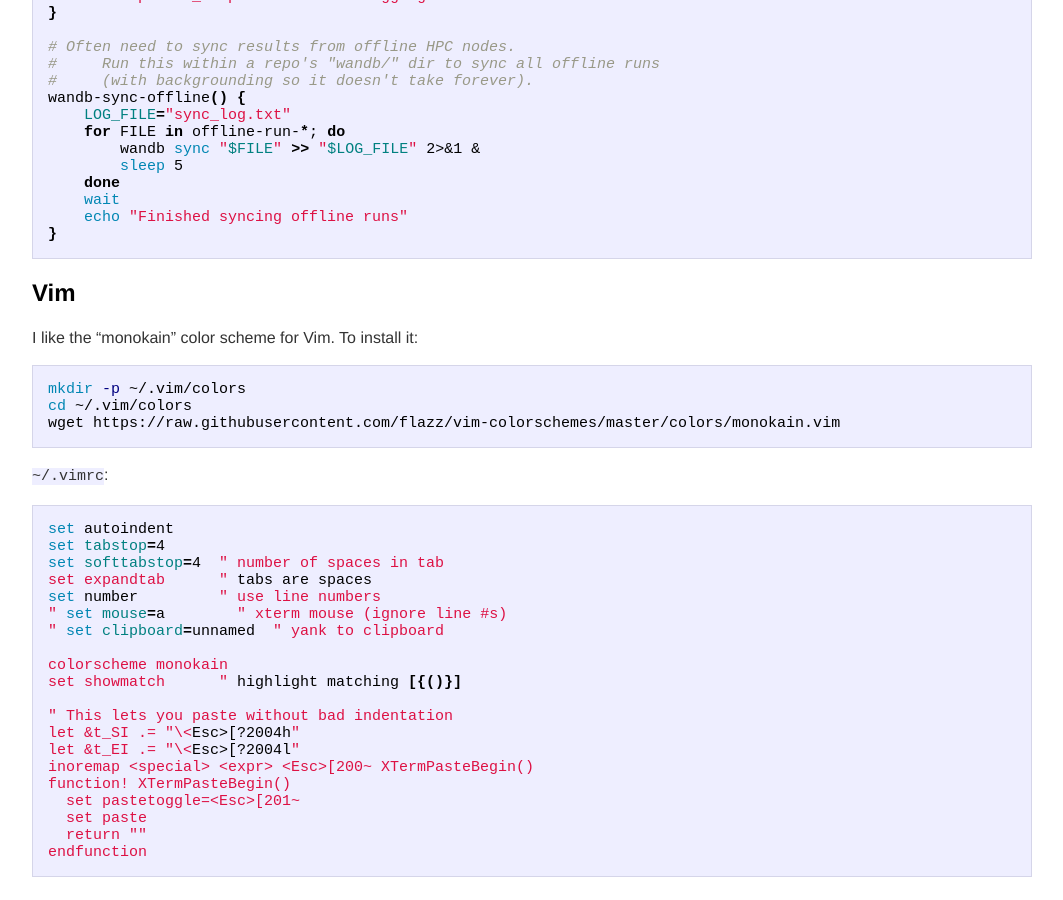
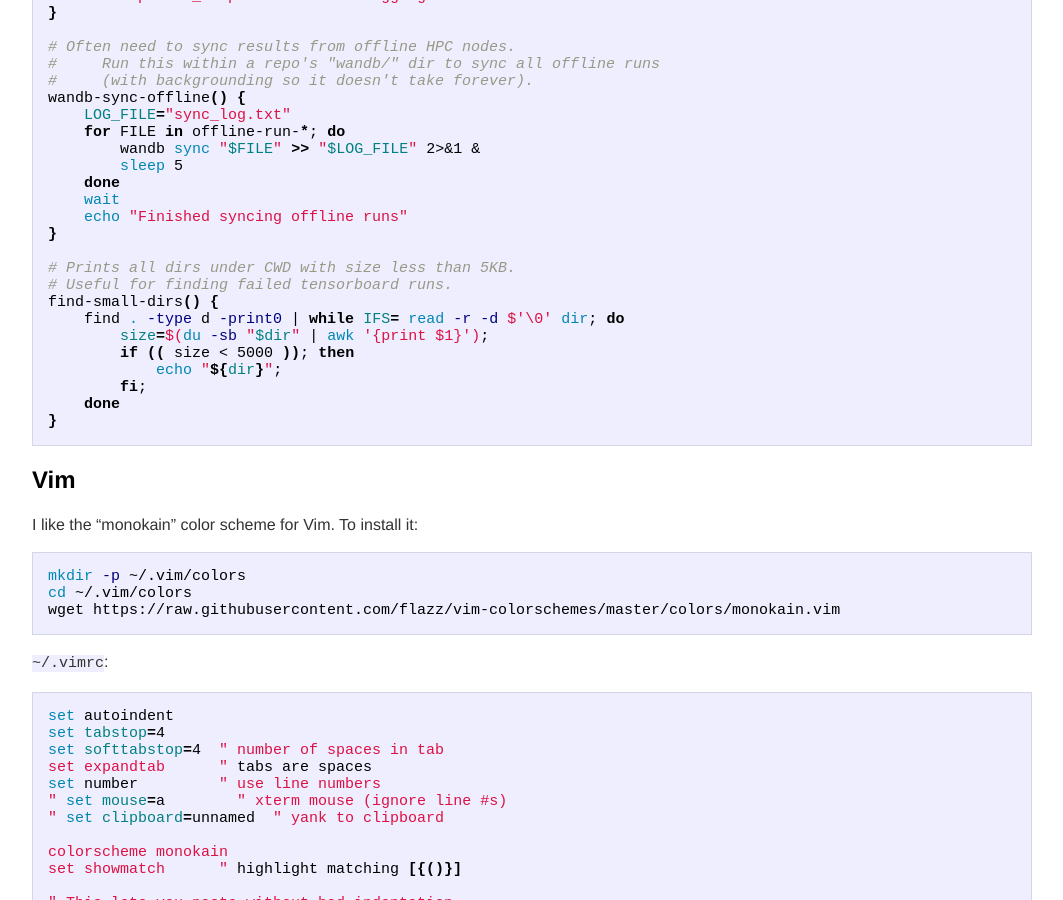
Before and after one commit to kcorder/kcorder.github.io, a Jekyll site: the page built from _posts/2021-01-13-term-configs.md, in a window 1280 px wide and 900 px high, scrolled down 1374 px. Shown: the whole window, without its empty margins (108-1171 px from the left). Built offline with Jekyll 4.4.1, drawn with Linux system fonts in a browser that asks for light colours.

Commit message:
Update 2021-01-13-term-configs.md
Add find-small-dirs function

````diff
--- a/_posts/2021-01-13-term-configs.md
+++ b/_posts/2021-01-13-term-configs.md
@@ -87,6 +87,17 @@ wandb-sync-offline() {
     wait
     echo "Finished syncing offline runs"
 }
+
+# Prints all dirs under CWD with size less than 5KB.
+# Useful for finding failed tensorboard runs.
+find-small-dirs() {
+    find . -type d -print0 | while IFS= read -r -d $'\0' dir; do
+        size=$(du -sb "$dir" | awk '{print $1}');
+        if (( size < 5000 )); then
+            echo "${dir}";
+        fi;
+    done
+}
 ```
 
 
````
